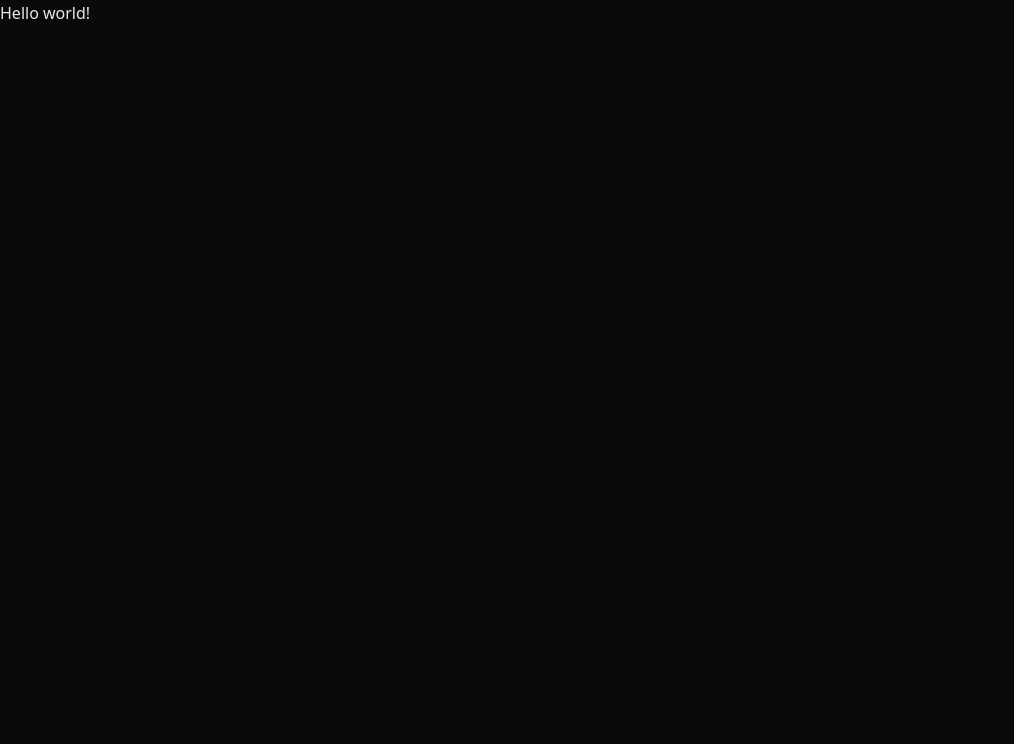
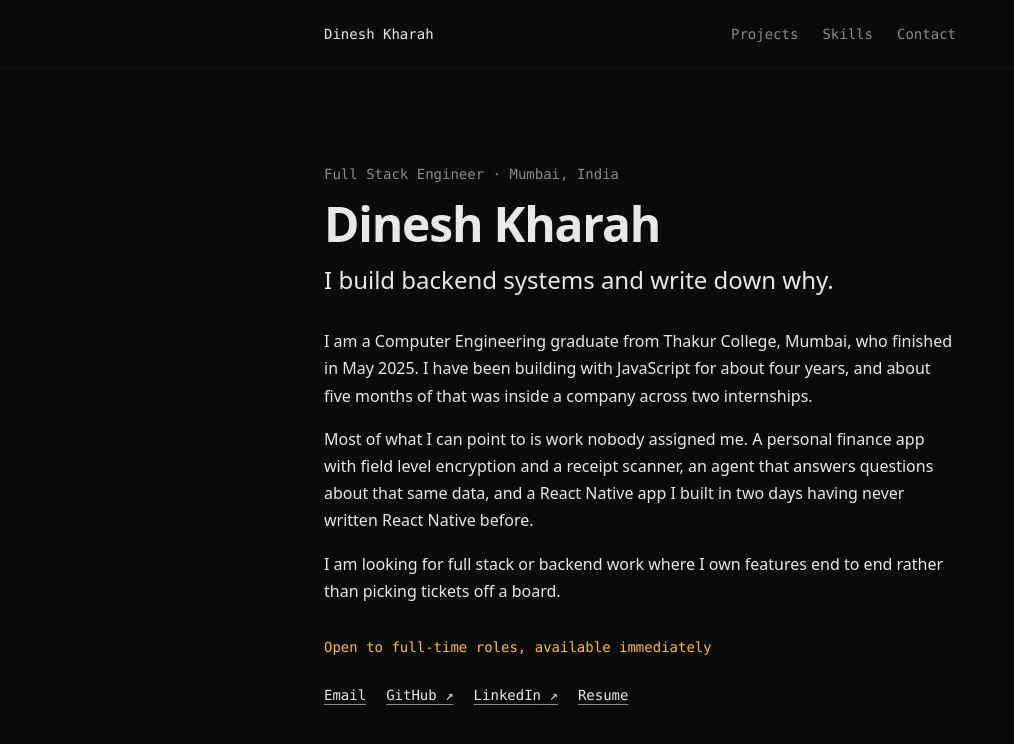
Before and after one commit to dineshkharah/portfolio, a Next.js app: page / in a window 1280 px wide. Shown: the top 744 px of the page, without its empty margins (0-1014 px from the left). Built offline with nearby package versions, Linux system fonts and the light colour scheme.

Commit message:
feat(web): build the header and hero
- added a skip link and a header with three section links
- added the hero with name, tagline, intro, availability and links
- pulled every piece of text from the content file

```diff
--- a/src/app/page.js
+++ b/src/app/page.js
@@ -1,7 +1,91 @@
+import { profile } from "@/content/site";
+
+const container = "mx-auto w-full max-w-page px-5 sm:px-6";
+
+const navLinks = [
+  { href: "#projects", label: "Projects" },
+  { href: "#skills", label: "Skills" },
+  { href: "#contact", label: "Contact" },
+];
+
+const heroLinks = [
+  { href: `mailto:${profile.email}`, label: "Email", external: false },
+  { href: profile.links.github, label: "GitHub", external: true },
+  { href: profile.links.linkedin, label: "LinkedIn", external: true },
+  { href: profile.links.resume, label: "Resume", external: false },
+];
+
 export default function Home() {
   return (
-    <main>
-      <div>Hello world!</div>
-    </main>
+    <>
+      <a
+        href="#main"
+        className="sr-only focus:not-sr-only focus:fixed focus:top-4 focus:left-4 focus:z-50 focus:rounded focus:bg-accent focus:px-3 focus:py-2 focus:font-mono focus:text-sm focus:text-ground"
+      >
+        Skip to content
+      </a>
+
+      <header className="border-b border-raised">
+        <div className={`${container} flex items-center justify-between gap-4 py-5`}>
+          <span className="font-mono text-sm">{profile.name}</span>
+          <nav aria-label="Sections">
+            <ul className="flex items-center gap-4 sm:gap-6">
+              {navLinks.map((link) => (
+                <li key={link.href}>
+                  <a
+                    href={link.href}
+                    className="font-mono text-sm text-muted transition-colors hover:text-ink"
+                  >
+                    {link.label}
+                  </a>
+                </li>
+              ))}
+            </ul>
+          </nav>
+        </div>
+      </header>
+
+      <main id="main">
+        <section className={`${container} py-14 md:py-24`}>
+          <p className="font-mono text-sm text-muted">
+            {profile.role} <span aria-hidden="true">·</span> {profile.location}
+          </p>
+
+          <h1 className="mt-4 text-4xl font-semibold tracking-tight sm:text-5xl">
+            {profile.name}
+          </h1>
+
+          <p className="mt-4 text-xl sm:text-2xl">{profile.tagline}</p>
+
+          <div className="mt-8 space-y-4">
+            {profile.intro.map((paragraph, i) => (
+              <p key={i}>{paragraph}</p>
+            ))}
+          </div>
+
+          <p className="mt-8 font-mono text-sm text-accent">{profile.availability}</p>
+
+          <ul className="mt-6 flex flex-wrap items-center gap-x-5 gap-y-2">
+            {heroLinks.map((link) => (
+              <li key={link.label}>
+                <a
+                  href={link.href}
+                  {...(link.external ? { target: "_blank", rel: "noreferrer" } : {})}
+                  className="font-mono text-sm underline decoration-muted underline-offset-4 transition-colors hover:text-accent hover:decoration-accent"
+                >
+                  {link.label}
+                  {link.external ? (
+                    <>
+                      <span aria-hidden="true"> ↗</span>
+                      <span className="sr-only"> (opens in a new tab)</span>
+                    </>
+                  ) : null}
+                </a>
+              </li>
+            ))}
+          </ul>
+        </section>
+      </main>
+    </>
   );
 }
```
